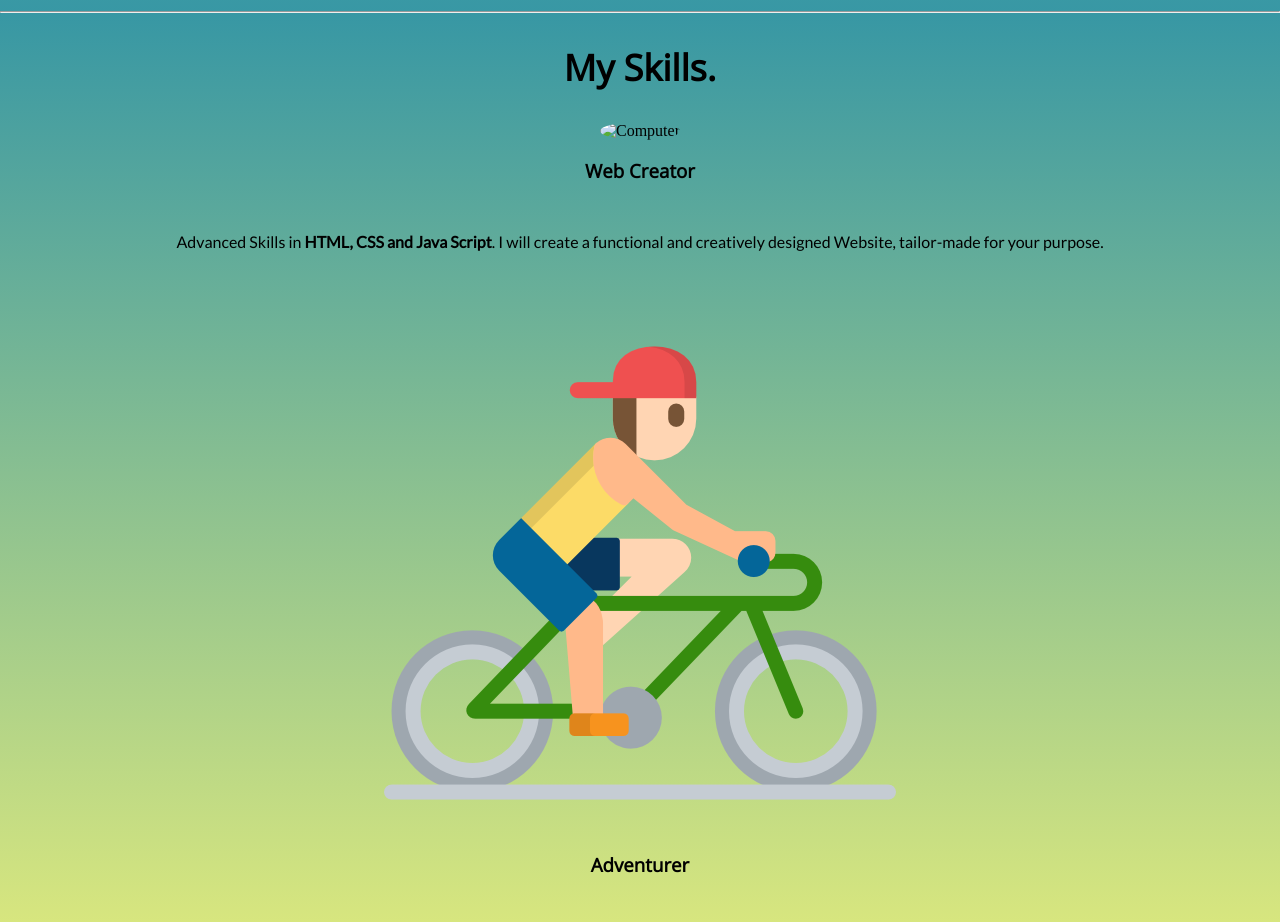
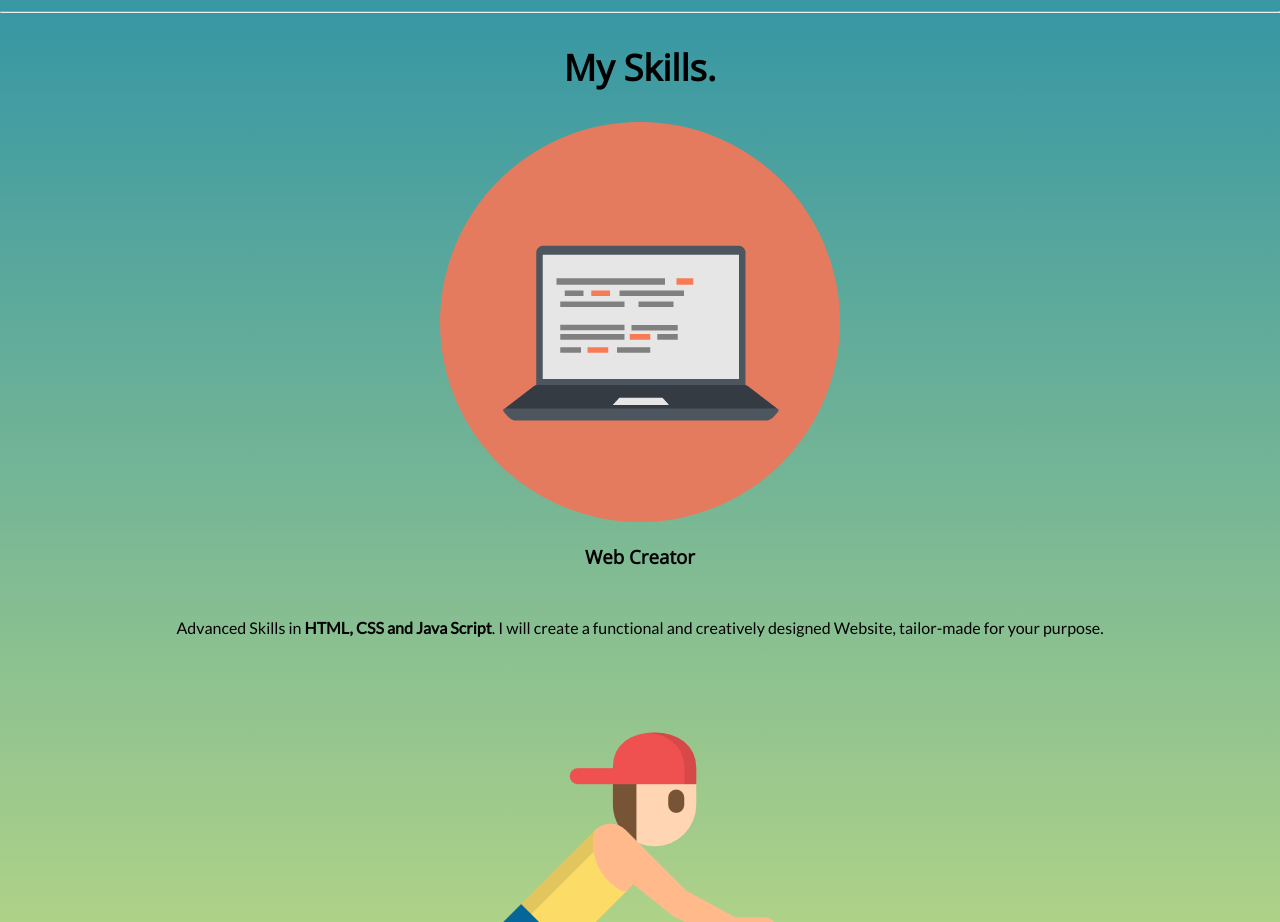
Before and after one commit to Peterklink/Personal-Website, a plain HTML site: page index.html in a window 1280 px wide. Shown: the part 1500-2422 px from the top of the page. Drawn offline with nearby package versions, Linux system fonts and the light colour scheme.

Commit message:
Update index.html

```diff
--- a/index.html
+++ b/index.html
@@ -35,7 +35,7 @@
       <hr>
       <h2>My Skills.</h2>
       <div class="skill-row">
-        <img class="icon" src="images/computer.png" alt="Computer">
+        <img class="icon" src="computer.png" alt="Computer">
         <h3>Web Creator</h3>
         <p>Advanced Skills in <strong>HTML, CSS and Java Script</strong>. I will create a functional and creatively designed Website, tailor-made for your purpose.</p>
       </div>
```
